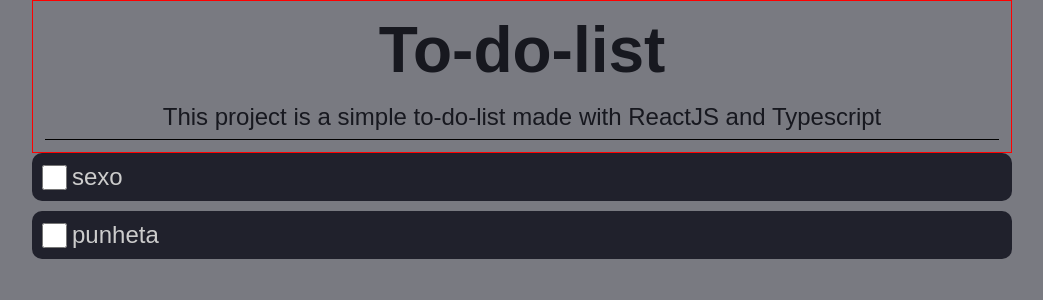
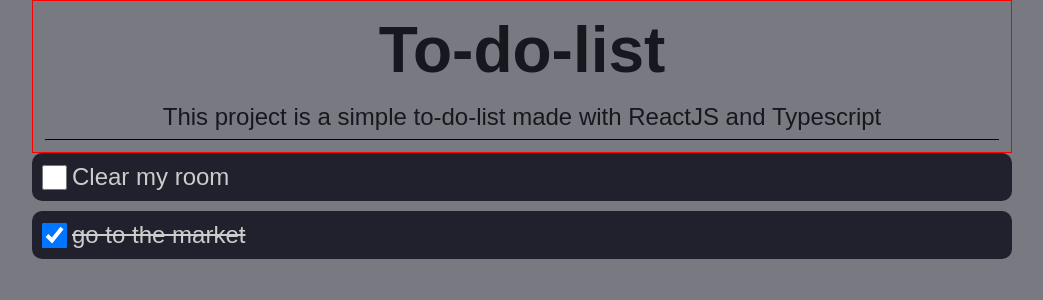
Before and after one commit to beceluiz/cep-search, a React (Create React App) app: page / in a window 1280 px wide. Shown: the top 300 px of the page, without its empty margins (118-1161 px from the left). Built offline with nearby package versions, Linux system fonts and the light colour scheme.

Commit message:
putting the risked if isChecked

```diff
--- a/src/App.tsx
+++ b/src/App.tsx
@@ -10,12 +10,12 @@ function App() {
 const [list, setList] = useState<Item[]>([
   {
     id: 1,
-    name: 'sexo',
+    name: 'Clear my room',
     done: false,
   },
    {
 id: 2,
-name:'punheta',
+name:'go to the market',
 done: true,
   }
 ])
--- a/src/components/ListItem/index.tsx
+++ b/src/components/ListItem/index.tsx
@@ -1,13 +1,20 @@
 import { ListItemContainer } from "./styles";
 import {Item} from "../../types/Item"
+import { useState } from "react";
 
 type Props = {
     item: Item,
 }
 
 export function ListItem ({item}: Props) {
-    return <ListItemContainer>
-        <input type="checkbox"/>
+const [isChecked, setIsChecked] = useState(item.done)
+
+    return <ListItemContainer done={isChecked}>
+        <input type="checkbox"
+        checked={isChecked}
+        onChange={event => setIsChecked(event.target.checked)}
+
+        />
         <label>{item.name}</label>
     </ListItemContainer>
 }
```
